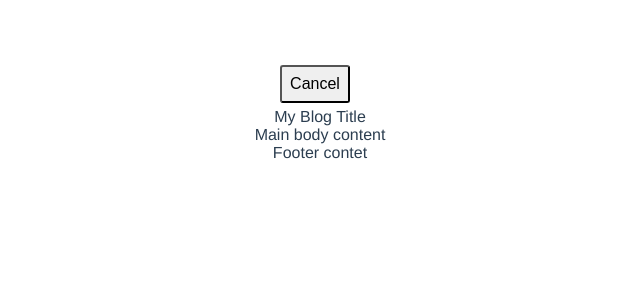
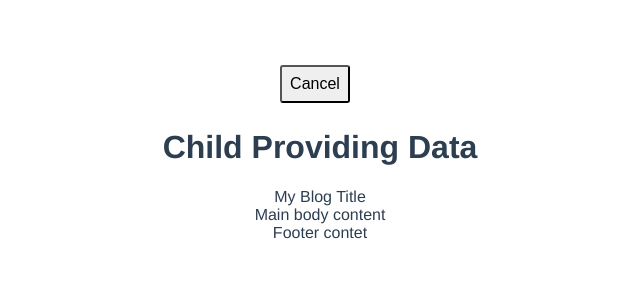
Before and after one commit to yxj0312/build-gmail-clone-with-vue-3, a Vue app: page / in a window 1280 px wide. Shown: the top 300 px of the page, without its empty margins (320-960 px from the left). Built offline with nearby package versions, Linux system fonts and the light colour scheme.

Commit message:
add Libaray to app.vue

```diff
--- a/src/App.vue
+++ b/src/App.vue
@@ -33,6 +33,7 @@ import { useTitle, useRefHistory, useInterval, useNow } from '@vueuse/core'
 import { ref, onMounted, onUnmounted } from 'vue'
 import BaseButton from './components/BaseButton.vue';
 import BlogLayout from './components/BlogLayout.vue';
+import Library from './components/Library.vue';
 
 const { x, y } = useMouse()
 // use a ref
@@ -73,6 +74,8 @@ const layout = [
   <button @click="resume">Resume</button> -->
 
   <BaseButton>Cancel</BaseButton>
+
+  <Library></Library>
 
   <!-- <BlogLayout>
     <template v-slot:header>
--- a/src/components/Library.vue
+++ b/src/components/Library.vue
@@ -6,3 +6,7 @@
     </template>
   </Book>
 </template>
+
+<script setup>
+import  Book  from "./Book.vue";
+</script>
```
